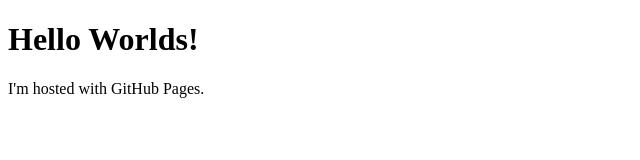
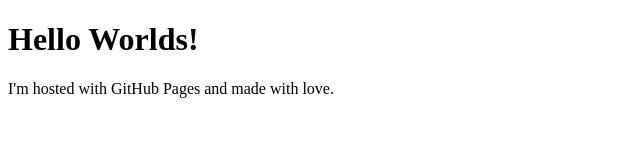
Before and after one commit to MrGingerbread/MrGingerbread.github.io, a plain HTML site: page index.html in a window 1280 px wide. Shown: the whole page, without its empty margins (0-640 px from the left). Drawn offline with Linux system fonts and the light colour scheme.

Commit message:
Update index.html

```diff
--- a/index.html
+++ b/index.html
@@ -2,6 +2,6 @@
 <html>
 <body>
 <h1>Hello Worlds!</h1>
-<p>I'm hosted with GitHub Pages.</p>
+<p>I'm hosted with GitHub Pages and made with love.</p>
 </body>
 </html>
```
